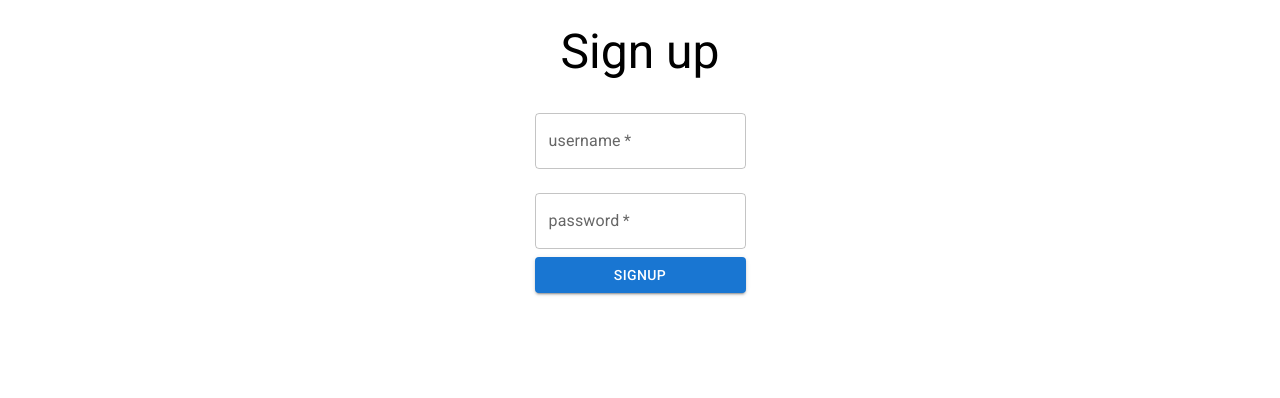
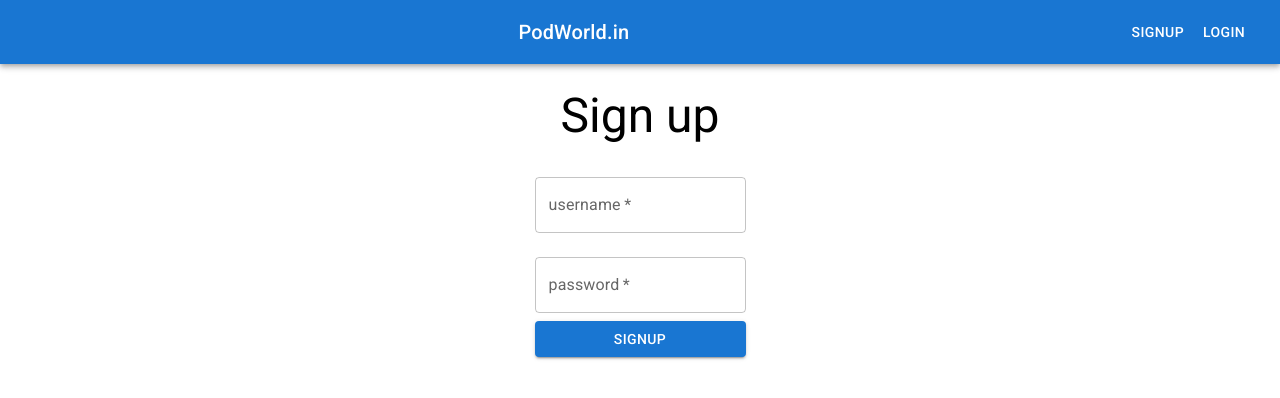
Before and after one commit to BhavyaCodes/pod-assignment, a React (Create React App) app in the folder client/: page /signup in a window 1280 px wide. Shown: the top 398 px of the page. Built offline with nearby package versions, Linux system fonts and the light colour scheme; no server answers.

Commit message:
update layout

```diff
--- a/client/src/App.tsx
+++ b/client/src/App.tsx
@@ -3,12 +3,14 @@ import CityTable from './components/CityTable';
 import { BrowserRouter, Switch, Route } from 'react-router-dom';
 import { Login, Signup } from './pages';
 import { UserProvider } from './context/user.context';
+import Layout from './components/Layout';
 function App() {
   return (
     <div className="App">
       <BrowserRouter>
         <Switch>
           <UserProvider>
+            <Layout>
               <Route path="/" exact>
                 <h1>Home</h1>
               </Route>
@@ -21,6 +23,7 @@ function App() {
               <Route path="/cities" exact>
                 <CityTable />
               </Route>
+            </Layout>
           </UserProvider>
         </Switch>
       </BrowserRouter>
--- /dev/null
+++ b/client/src/components/Layout.tsx
@@ -0,0 +1,61 @@
+import * as React from 'react';
+import AppBar from '@mui/material/AppBar';
+import Box from '@mui/material/Box';
+import Toolbar from '@mui/material/Toolbar';
+import Typography from '@mui/material/Typography';
+import Button from '@mui/material/Button';
+import IconButton from '@mui/material/IconButton';
+import MenuIcon from '@mui/icons-material/Menu';
+import { Container } from '@mui/material';
+import { useUser } from '../context/user.context';
+import { useHistory } from 'react-router';
+
+export default function ButtonAppBar({
+  children,
+}: {
+  children: React.ReactNode;
+}) {
+  const { user, loading, logout } = useUser();
+  const history = useHistory();
+  return (
+    <Box sx={{ flexGrow: 1 }}>
+      <AppBar position="static">
+        <Toolbar>
+          {user && (
+            <>
+              <Button color="inherit" onClick={() => history.push('/cities')}>
+                cities
+              </Button>
+              <Button color="inherit" onClick={() => history.push('/upload')}>
+                Upload video
+              </Button>
+            </>
+          )}
+          <Typography variant="h6" component="div" sx={{ flexGrow: 1 }}>
+            PodWorld.in
+          </Typography>
+          {!loading &&
+            (user ? (
+              <>
+                <Button color="inherit" onClick={logout}>
+                  Logout
+                </Button>
+                <Typography>{user.username}</Typography>
+              </>
+            ) : (
+              <>
+                <Button color="inherit" onClick={() => history.push('/signup')}>
+                  Signup
+                </Button>
+
+                <Button color="inherit" onClick={() => history.push('/login')}>
+                  Login
+                </Button>
+              </>
+            ))}
+        </Toolbar>
+      </AppBar>
+      <Container>{children}</Container>
+    </Box>
+  );
+}
--- a/client/src/context/user.context.tsx
+++ b/client/src/context/user.context.tsx
@@ -63,6 +63,7 @@ export function UserProvider({ children }: { children: ReactNode }) {
   function logout() {
     window.localStorage.removeItem('token');
     history.push('/login');
+    setUser(null);
   }
 
   return <UserContext.Provider value={value}>{children}</UserContext.Provider>;
--- a/client/src/pages/Login.tsx
+++ b/client/src/pages/Login.tsx
@@ -24,13 +24,17 @@ export function Login() {
         password,
       })
       .then((res) => {
-        // window.localStorage.setItem('token', res.data.access_token);
+        window.localStorage.setItem('token', res.data.access_token);
         setToken(res.data.access_token);
         history.push('/');
         console.log(res.data);
       })
       .catch((e: AxiosError<{ message: string; statusCode: number }>) => {
-        setMessage(e.response?.data.message || null);
+        setMessage(
+          (Array.isArray(e.response?.data.message)
+            ? e.response?.data.message[0]
+            : e.response?.data.message) || null,
+        );
         console.log(e.response);
       });
   }
--- a/client/src/pages/Signup.tsx
+++ b/client/src/pages/Signup.tsx
@@ -23,7 +23,11 @@ export function Signup() {
         setMessage(res.data?.message || null);
       })
       .catch((e: AxiosError<{ error: string; message: string[] }>) => {
-        setMessage(e.response?.data.message[0] || null);
+        setMessage(
+          (Array.isArray(e.response?.data.message)
+            ? e.response?.data.message[0]
+            : e.response?.data.message) || null,
+        );
         console.log(e.response);
       });
   }
```
Lines whose indentation alone changed are shown as unchanged.
